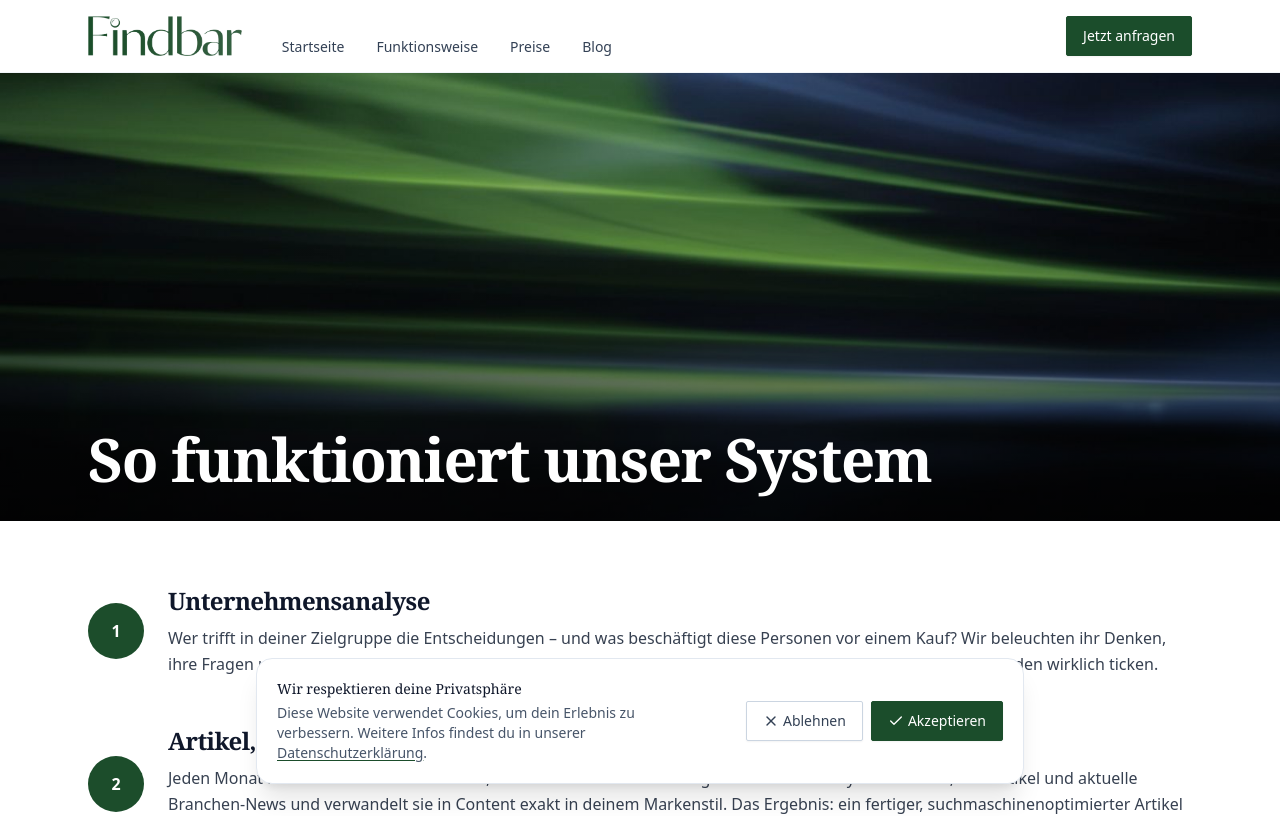
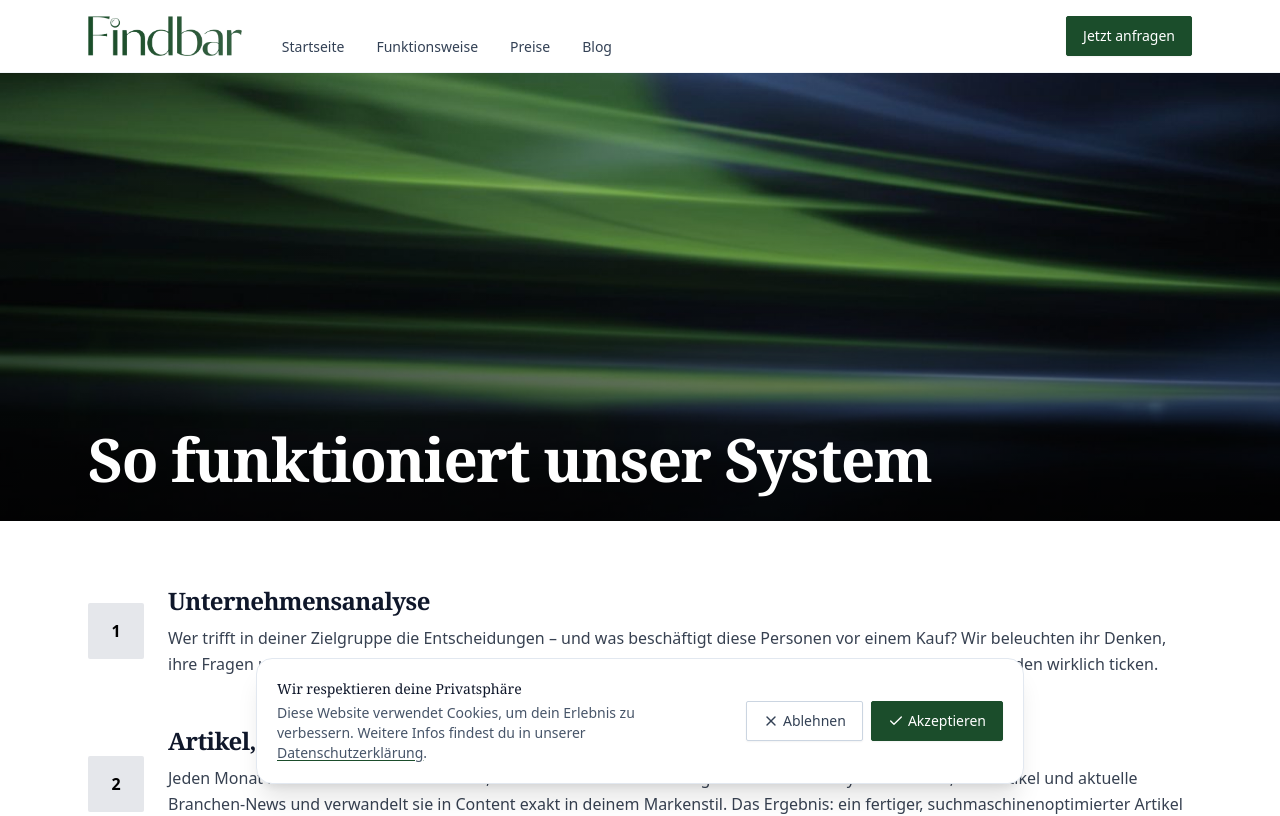
Before and after one commit to lennartnm/findbar_website, a Next.js app: page /funktionsweise in a window 1280 px wide. Shown: the top 816 px of the page. Built offline with nearby package versions, Linux system fonts and the light colour scheme.

Commit message:
Update page.tsx

```diff
--- a/src/app/funktionsweise/page.tsx
+++ b/src/app/funktionsweise/page.tsx
@@ -94,9 +94,8 @@ export default function Page() {
                   {/* Nummern-Kreis (keine Verbindungslinie) */}
                   <div className="flex items-center justify-center">
                     <span
-                      className="inline-flex h-12 w-12 items-center justify-center rounded-full text-white font-semibold md:h-14 md:w-14"
-                      style={{ backgroundColor: "#1c4d2b" }}
-                    >
+  className="inline-flex h-12 w-12 items-center justify-center rounded-sm bg-gray-200 text-black font-semibold md:h-14 md:w-14"
+>
                       {step.id}
                     </span>
                   </div>
```
